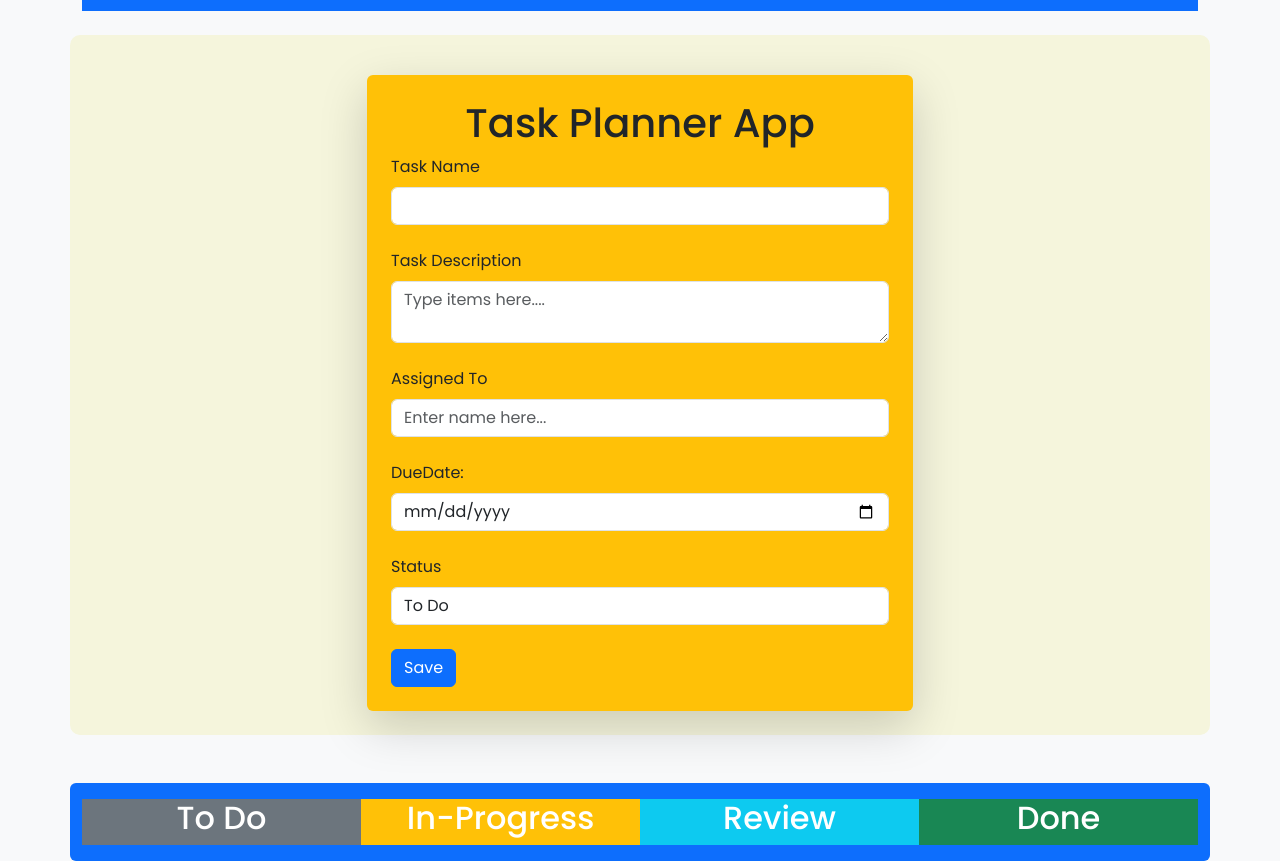
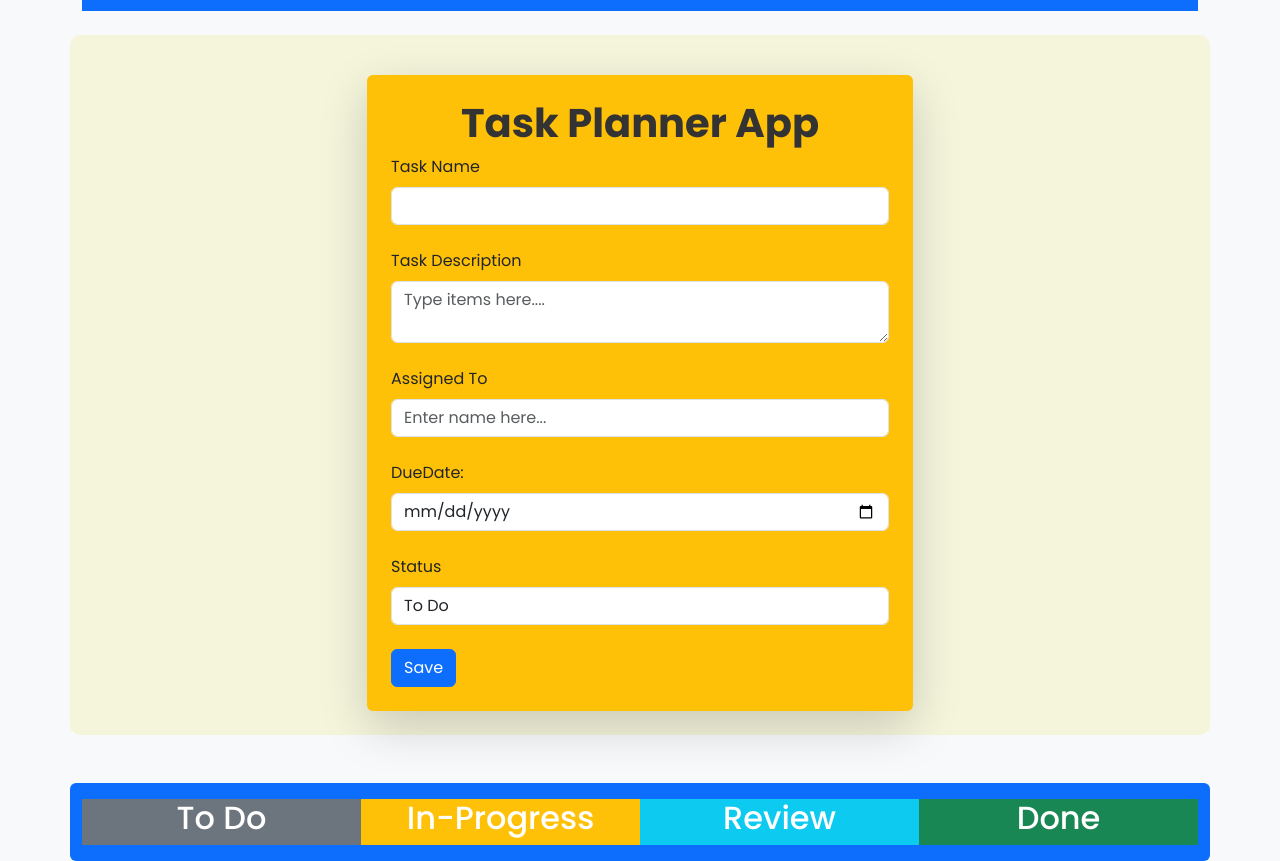
Before and after one commit to askdebb/Task-Planner-App, a website with bundled scripts: page index.html in a window 1280 px wide. Shown: the part 65-926 px from the top of the page. Built offline with nearby package versions, Linux system fonts and the light colour scheme.

Commit message:
style h1

```diff
--- a/index.html
+++ b/index.html
@@ -45,7 +45,7 @@
   <div class="container my-2 bg-color p-4">
     <div class="container shadow-lg bg-warning w-50 p-4 mt-3 rounded ">
         <form action="" method="POST">
-            <h1 class="text-center">Task Planner App</h1>
+            <h1 class="text-center h1">Task Planner App</h1>
 
               <label for="task-name" class="form-label">Task Name</label>  <br>
               <input type="text" class="form-control" id="task-name" aria-describedby="emailHelp">  <br>
--- a/style.css
+++ b/style.css
@@ -9,3 +9,8 @@
 * {
     font-family: "Poppins", sans-serif;
 }
+
+.h1 {
+    color: #333333 !important;
+    font-weight: 700;
+}
```
